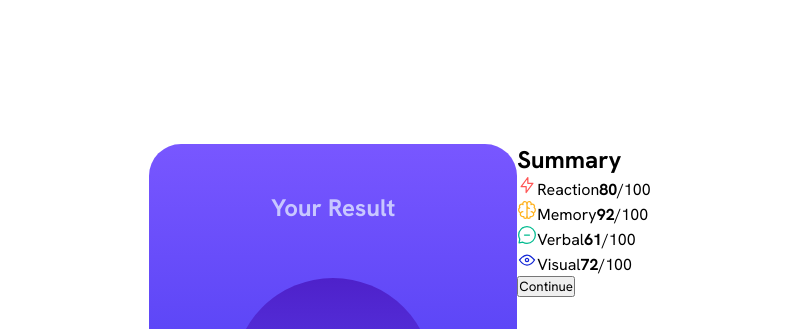
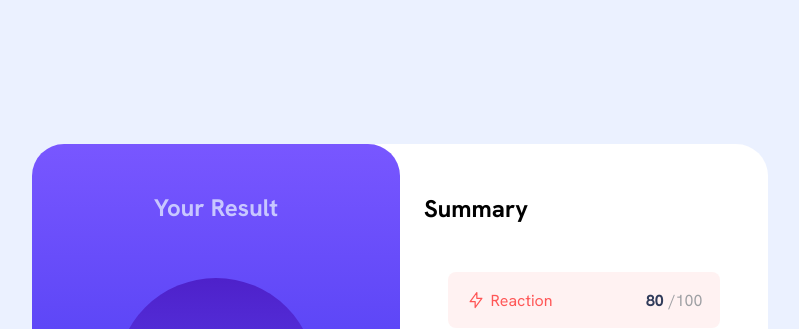
Before and after one commit to AnnMulling/Frontend-Mentor-Code-Challenge, a React app: page / in a window 1280 px wide. Shown: the top 329 px of the page, without its empty margins (240-1039 px from the left). Built offline with nearby package versions, Linux system fonts and the light colour scheme.

Commit message:
summary block styled

```diff
--- a/src/Components/Summary/Summary.jsx
+++ b/src/Components/Summary/Summary.jsx
@@ -3,35 +3,45 @@ import { ContinueButton } from '../ContinueButton/Continue'
 
 export const SummarySection = () => {
     return (
-        <div className="inner-App-right">
+        <div className="summary">
             <h2>Summary</h2>
-        <div>
+            <div className="summary-details">
+                <div className="reaction">
+                    <span>
                         <svg xmlns="http://www.w3.org/2000/svg" width="20" height="20" fill="none" viewBox="0 0 20 20"><path stroke="#F55" strokeLinecap="round" strokeLinejoin="round" strokeWidth="1.25" d="M10.833 8.333V2.5l-6.666 9.167h5V17.5l6.666-9.167h-5Z" /></svg>
                         Reaction
-          <span>
-            <b>80</b>/100
+                    </span>
+                    <span className="summary-score">
+                        <b>80</b><span>/100</span>
                     </span>
                 </div>
-        <div>
-          <svg xmlns="http://www.w3.org/2000/svg" width="20" height="20" fill="none" viewBox="0 0 20 20"><path stroke="#FFB21E" strokeLinecap="round" strokeLinejoin="round" strokeWidth="1.25" d="M5.833 11.667a2.5 2.5 0 1 0 .834 4.858" /><path stroke="#FFB21E" strokeLinecap="round" strokeLinejoin="round" strokeWidth="1.25" d="M3.553 13.004a3.333 3.333 0 0 1-.728-5.53m.025-.067a2.083 2.083 0 0 1 2.983-2.824m.199.054A2.083 2.083 0 1 1 10 3.75v12.917a1.667 1.667 0 0 1-3.333 0M10 5.833a2.5 2.5 0 0 0 2.5 2.5m1.667 3.334a2.5 2.5 0 1 1-.834 4.858" /><path stroke="#FFB21E" strokeLinecap="round" strokeLinejoin="round"strokeWidth="1.25" d="M16.447 13.004a3.334 3.334 0 0 0 .728-5.53m-.025-.067a2.083 2.083 0 0 0-2.983-2.824M10 3.75a2.085 2.085 0 0 1 2.538-2.033 2.084 2.084 0 0 1 1.43 2.92m-.635 12.03a1.667 1.667 0 0 1-3.333 0" /></svg>
+                <div className="memory">
+                    <span >
+                        <svg xmlns="http://www.w3.org/2000/svg" width="20" height="20" fill="none" viewBox="0 0 20 20"><path stroke="#FFB21E" strokeLinecap="round" strokeLinejoin="round" strokeWidth="1.25" d="M5.833 11.667a2.5 2.5 0 1 0 .834 4.858" /><path stroke="#FFB21E" strokeLinecap="round" strokeLinejoin="round" strokeWidth="1.25" d="M3.553 13.004a3.333 3.333 0 0 1-.728-5.53m.025-.067a2.083 2.083 0 0 1 2.983-2.824m.199.054A2.083 2.083 0 1 1 10 3.75v12.917a1.667 1.667 0 0 1-3.333 0M10 5.833a2.5 2.5 0 0 0 2.5 2.5m1.667 3.334a2.5 2.5 0 1 1-.834 4.858" /><path stroke="#FFB21E" strokeLinecap="round" strokeLinejoin="round" strokeWidth="1.25" d="M16.447 13.004a3.334 3.334 0 0 0 .728-5.53m-.025-.067a2.083 2.083 0 0 0-2.983-2.824M10 3.75a2.085 2.085 0 0 1 2.538-2.033 2.084 2.084 0 0 1 1.43 2.92m-.635 12.03a1.667 1.667 0 0 1-3.333 0" /></svg>
                         Memory
-          <span>
-            <b>92</b>/100
+                    </span>
+                    <span className="summary-score">
+                        <b>92</b><span>/100</span>
                     </span>
                 </div>
-        <div>
+                <div className="verbal">
+                    <span>
                         <svg xmlns="http://www.w3.org/2000/svg" width="20" height="20" fill="none" viewBox="0 0 20 20"><path stroke="#00BB8F" strokeLinecap="round" strokeLinejoin="round" strokeWidth="1.25" d="M7.5 10h5M10 18.333A8.333 8.333 0 1 0 1.667 10c0 1.518.406 2.942 1.115 4.167l-.699 3.75 3.75-.699A8.295 8.295 0 0 0 10 18.333Z" /></svg>
                         Verbal
-          <span>
-            <b>61</b>/100
+                    </span>
+                    <span className="summary-score">
+                        <b>61</b><span>/100</span>
                     </span>
                 </div>
-        <div>
+                <div className="visual">
+                    <span>
                         <svg xmlns="http://www.w3.org/2000/svg" width="20" height="20" fill="none" viewBox="0 0 20 20"><path stroke="#1125D6" strokeLinecap="round" strokeLinejoin="round" strokeWidth="1.25" d="M10 11.667a1.667 1.667 0 1 0 0-3.334 1.667 1.667 0 0 0 0 3.334Z" /><path stroke="#1125D6" strokeLinecap="round" strokeLinejoin="round" strokeWidth="1.25" d="M17.5 10c-1.574 2.492-4.402 5-7.5 5s-5.926-2.508-7.5-5C4.416 7.632 6.66 5 10 5s5.584 2.632 7.5 5Z" /></svg>
                         Visual
-          <span>
-            <b>72</b>/100
                     </span>
+                    <span className="summary-score">
+                        <b>72</b><span>/100</span>
+                    </span>
+                </div>
             </div>
 
             <ContinueButton />
--- a/src/Styles/Components/Summary.scss
+++ b/src/Styles/Components/Summary.scss
@@ -0,0 +1,68 @@
+$base-padding: 1.1rem;
+$base-width: 100%;
+
+
+%flex-center {
+    display: flex;
+    justify-content: center;
+    align-items: center;
+    gap: 5px;
+};
+
+@mixin colors($color, $text) {
+    background: $color;
+    color: $text;
+}
+
+.summary {
+    display: flex;
+    flex-direction: column;
+    gap: 1.5rem;
+    padding: 25px 0;
+    width: 23rem;
+    height: 32rem;
+
+    h2 {
+        margin: 1.5rem;
+    }
+
+    .summary-details {
+        width: $base-width;
+        padding: 0 3rem;
+
+        div{
+            display: flex;
+            justify-content: space-between;
+            align-items: center;
+            margin-bottom: 0.8rem;
+            border-radius: 0.5rem;
+            width: $base-width;
+            padding: $base-padding;
+            span {
+                @extend %flex-center
+            }
+            .summary-score {
+                color: hsl(224, 30%, 27%);
+                display: flex;
+                span {
+                    color: hsla(216, 3%, 61%, 0.953);
+                }
+
+            }
+
+        }
+
+        .reaction {
+            @include colors( hsla(0, 100%, 95%, 0.5),  hsl(0, 100%, 67%));
+        }
+        .memory {
+            @include colors(hsl(39, 100%, 95%, 0.5), hsl(39, 100%, 56%));
+        }
+        .verbal{
+            @include colors(hsl(166, 100%, 95%, 0.5), hsl(166, 100%, 37%));
+        }
+        .visual {
+            @include colors(hsl(241, 100%, 95%, 0.5), hsl(234, 85%, 45%));
+        }
+    }
+}
--- a/src/Styles/Main.scss
+++ b/src/Styles/Main.scss
@@ -14,10 +14,13 @@ body {
     flex-direction: column;
     justify-content: center;
     align-items: center;
+    background-color: hsl(221, 100%, 96%);
 }
 
 
 .App {
     display: flex;
     margin: 0 auto;
+    background-color: hsl(0, 0%, 100%);
+    border-radius: 2rem;
 }
```
Also changed, not shown: src/Styles/Components/Summary.css, src/Styles/Main.css, 2 other files. Lines whose indentation alone changed are shown as unchanged.
